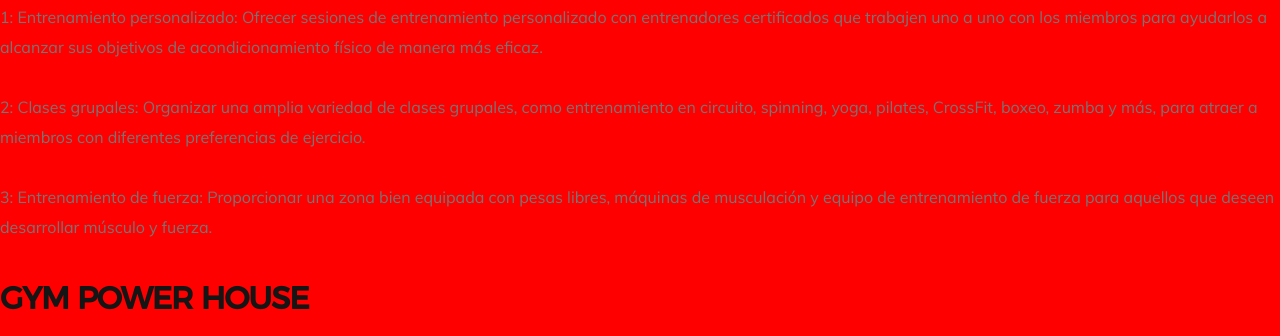
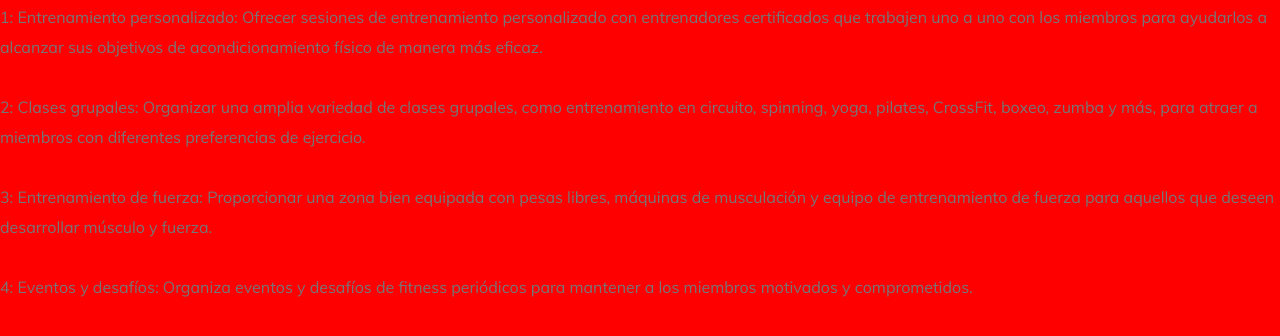
Before and after one commit to hayderrojas84/GIMNASIO_, a plain HTML site: page index.html in a window 1280 px wide. Shown: the part 1629-1965 px from the top of the page. Drawn offline with Linux system fonts and the light colour scheme; files whose address does not match are found by name.

Commit message:
SE INSERTA INFORMACION DE SERVICIOS

```diff
--- a/index.html
+++ b/index.html
@@ -109,6 +109,11 @@
                 máquinas de musculación y equipo de entrenamiento de fuerza para aquellos que deseen
                 desarrollar músculo y fuerza.</p>
 
+            <p>
+                4: Eventos y desafíos: Organiza eventos y desafíos de fitness periódicos para
+                mantener a los miembros motivados y comprometidos.
+            </p>
+
         </p>
 
     </section>
```
